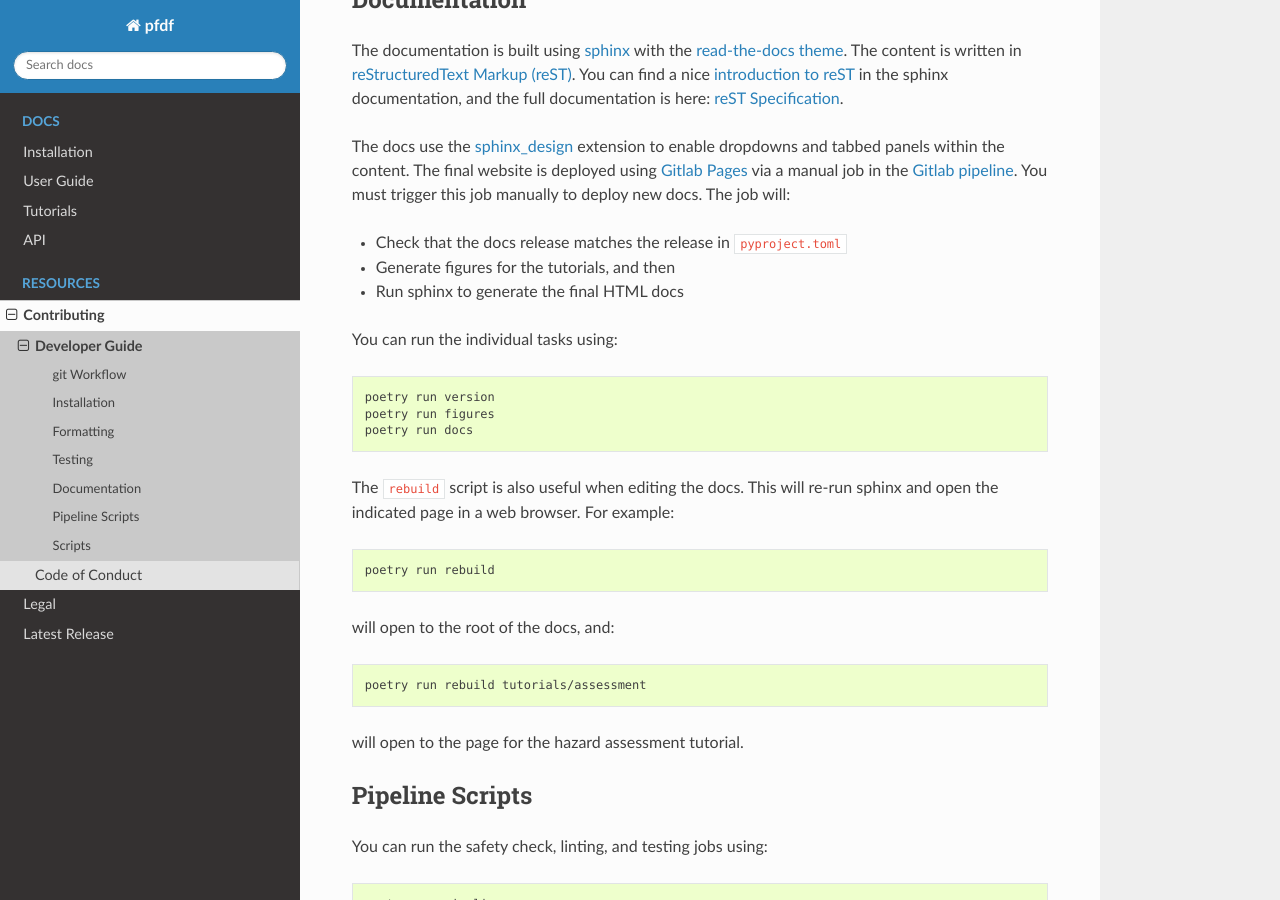
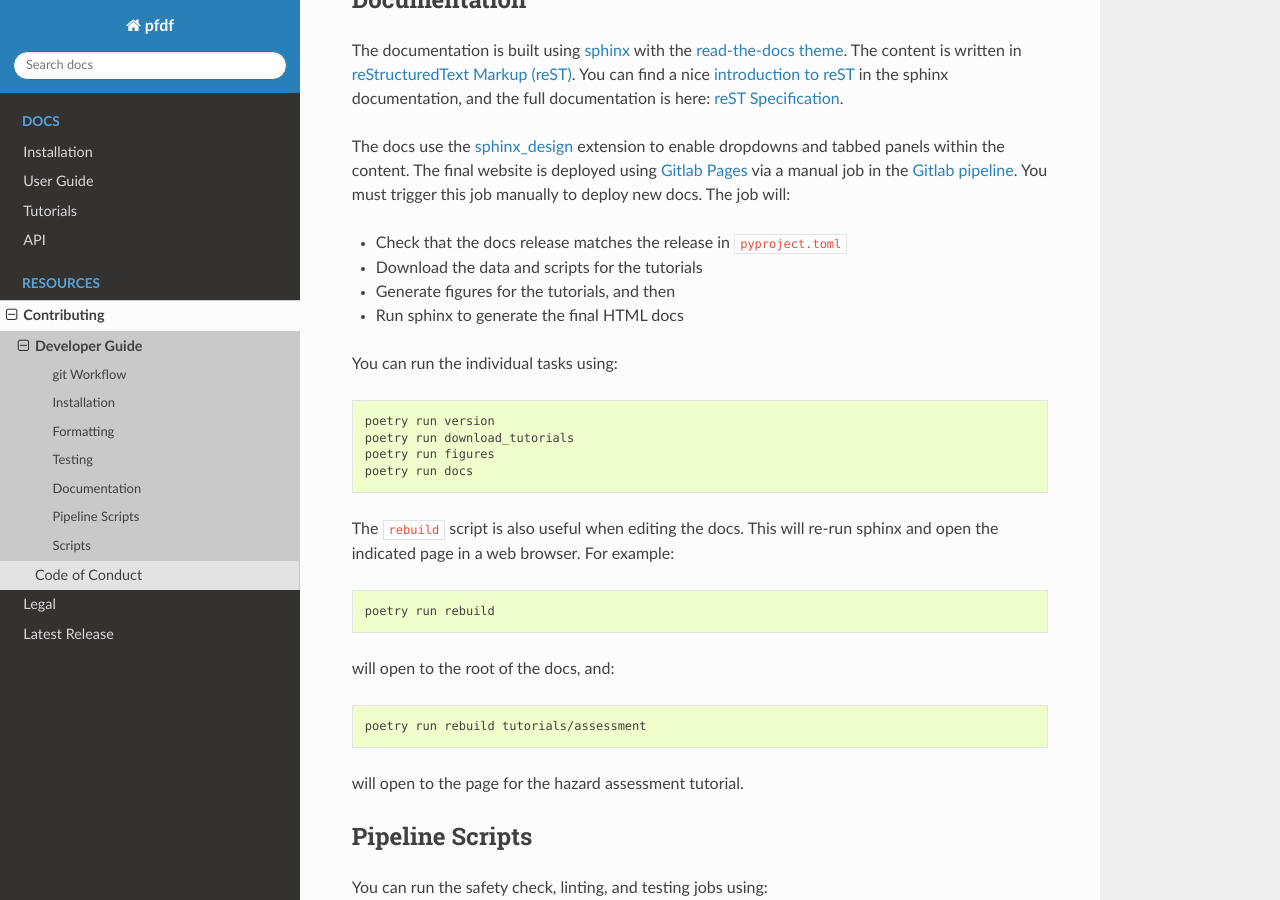
Before and after one commit to JonKing93/pfdf, a Sphinx documentation site: the page built from docs/resources/dev-guide.rst, in a window 1280 px wide and 900 px high, scrolled down 1870 px. Built offline with Sphinx 7.4.7 and the Read the Docs theme 2.0.0, drawn with Linux system fonts in a browser that asks for light colours; some of the changed text lies outside the part shown.

Commit message:
add tutorial download task to pipeline

```diff
--- a/docs/resources/dev-guide.rst
+++ b/docs/resources/dev-guide.rst
@@ -73,12 +73,14 @@ The documentation is built using `sphinx <https://www.sphinx-doc.org/en/master/i
 The docs use the `sphinx_design <https://sphinx-design.readthedocs.io/en/rtd-theme/>`_ extension to enable dropdowns and tabbed panels within the content. The final website is deployed using `Gitlab Pages <https://docs.gitlab.com/ee/user/project/pages/>`_ via a manual job in the `Gitlab pipeline <https://docs.gitlab.com/ee/ci/pipelines/>`_. You must trigger this job manually to deploy new docs. The job will:
 
 * Check that the docs release matches the release in ``pyproject.toml``
+* Download the data and scripts for the tutorials
 * Generate figures for the tutorials, and then
 * Run sphinx to generate the final HTML docs
 
 You can run the individual tasks using::
 
     poetry run version
+    poetry run download_tutorials
     poetry run figures
     poetry run docs
 
@@ -154,6 +156,9 @@ The following is a complete list of available developer scripts:
     * - rebuild
       - Rebuilds the docs, then opens to the indicated page
       - No
+    * - download_tutorials
+      - Downloads the tutorial resources
+      - Docs job (Manually triggered)
     * - figures
       - Runs the tutorial scripts and generates figures
       - Docs job (Manually triggered)
--- a/pyproject.toml
+++ b/pyproject.toml
@@ -68,6 +68,7 @@ lint = "scripts.dev:lint"
 docs = "scripts.docs:build"
 open = "scripts.docs:open_docs"
 rebuild = "scripts.docs:rebuild"
+download_tutorials = "scripts.docs:download_tutorials"
 figures = "scripts.docs:figures"
 version = "scripts.docs:check_version"
 pipeline = "scripts.pipeline:pipeline"
```
Also changed, not shown: .gitlab-ci.yml.
